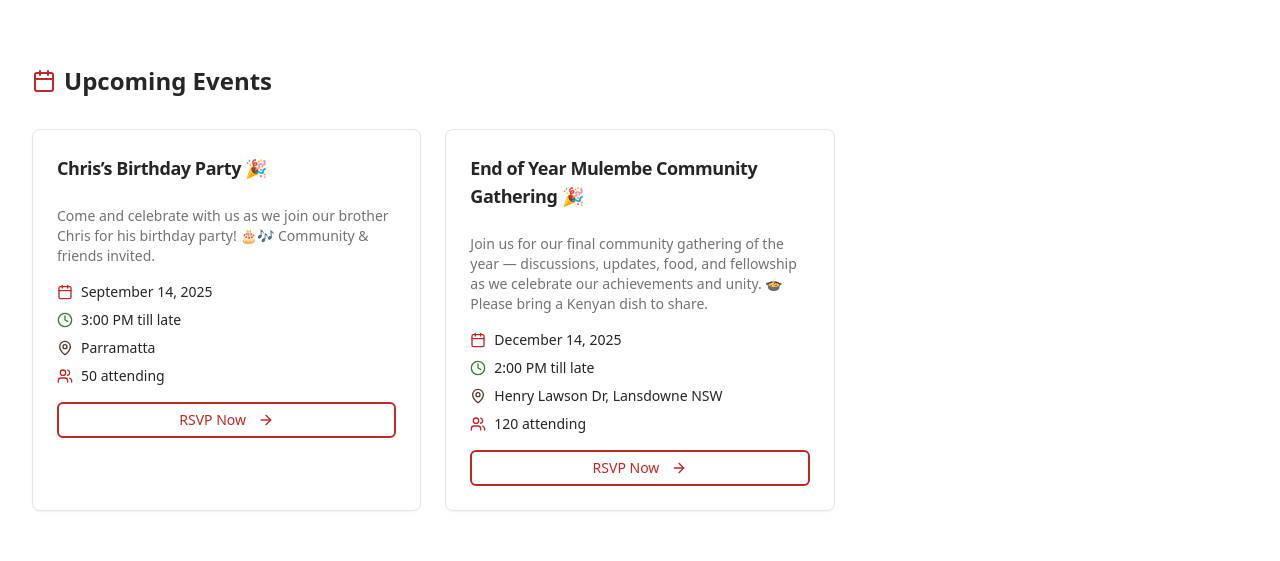
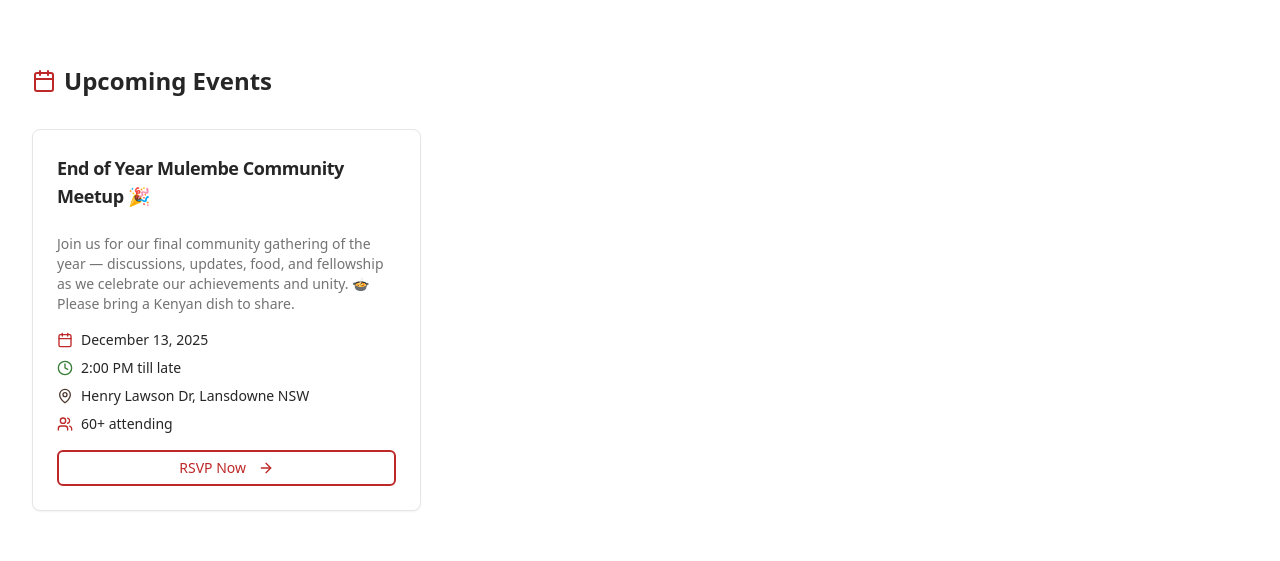
Before and after one commit to BrianKvin/lcia, a React (Vite) app: page / in a window 1280 px wide. Shown: the part 7026-7587 px from the top of the page. Built offline with nearby package versions, Linux system fonts and the light colour scheme; no server answers.

Commit message:
Feature: Meetup Event update.

```diff
--- a/src/components/Events.tsx
+++ b/src/components/Events.tsx
@@ -16,19 +16,11 @@ const Events = () => {
 
   const upcomingEvents = [
     {
-      title: "Chris’s Birthday Party 🎉",
-      date: "September 14, 2025",
-      time: "3:00 PM till late",
-      location: "Parramatta",
-      attendees: 50,
-      description: "Come and celebrate with us as we join our brother Chris for his birthday party! 🎂🎶 Community & friends invited."
-    },
-    {
-      title: "End of Year Mulembe Community Gathering 🎉",
-      date: "December 14, 2025",
+      title: "End of Year Mulembe Community Meetup 🎉",
+      date: "December 13, 2025",
       time: "2:00 PM till late",
       location: "Henry Lawson Dr, Lansdowne NSW",
-      attendees: 120,
+      attendees: "60+",
       description: "Join us for our final community gathering of the year — discussions, updates, food, and fellowship as we celebrate our achievements and unity. 🍲 Please bring a Kenyan dish to share."
     }
   ];
```
